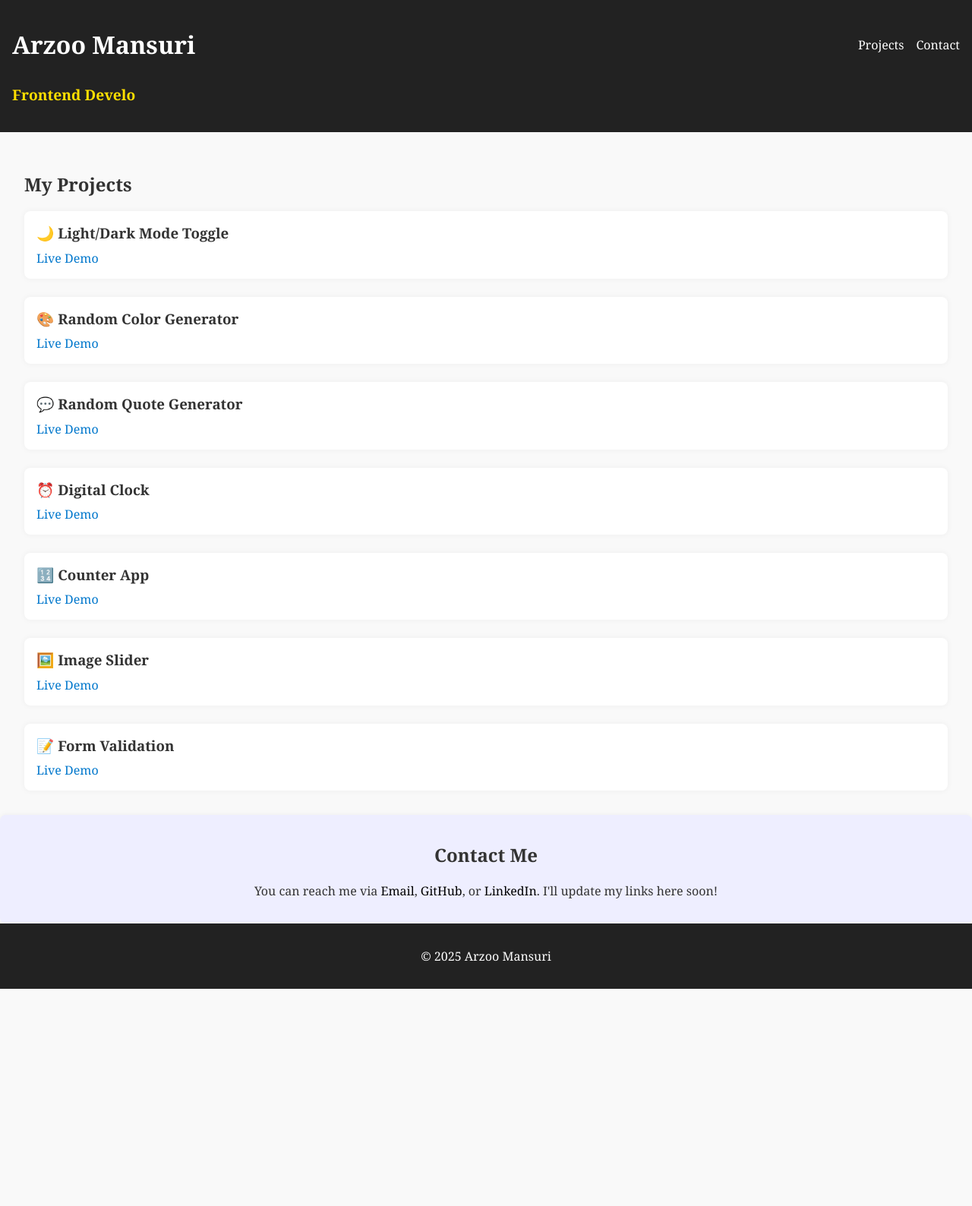
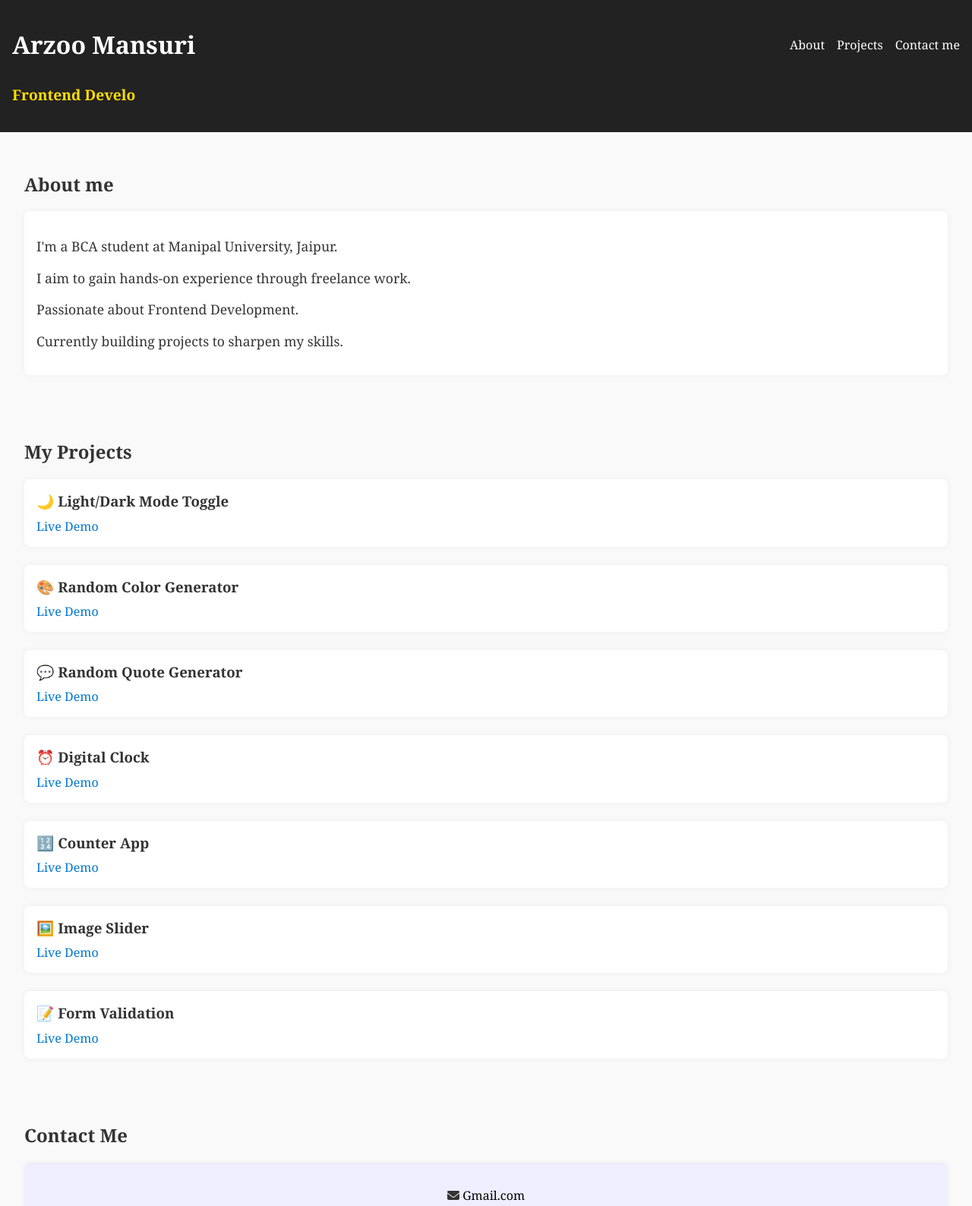
Before and after one commit to ArzooMansuri18/Portfolio, a plain HTML site: page index.html in a window 1280 px wide. Shown: the top 1588 px of the page at 76% size. Before the commit the page ends 1302 px from the top, so only its background shows below. Drawn offline with Linux system fonts and the light colour scheme.

Commit message:
Update index.html

```diff
--- a/index.html
+++ b/index.html
@@ -5,6 +5,7 @@
     <meta name="viewport" content="width=device-width, initial-scale=1.0"/>
     <title>Arzoo Mansuri | Frontend Developer</title>
     <link rel="stylesheet" href="style.css">
+    <link rel="stylesheet" href="https://cdnjs.cloudflare.com/ajax/libs/font-awesome/6.5.0/css/all.min.css">
 </head>
 <body>
     <header>
@@ -12,12 +13,23 @@
             <h1>Arzoo Mansuri</h1>
             <div class="toggle-btn">☰</div>
             <ul class="nav-links">
+                <li><a href="#about">About</a></li>
                 <li><a href="#projects">Projects</a></li>
-                <li><a href="#contact">Contact</a></li>
+                <li><a href="#contact">Contact me</a></li>
             </ul>
         </div>
         <p class="typing"></p>
     </header>
+
+    <section id="about">
+        <h2>About me</h2>
+        <div class="about">
+                <p>I'm a BCA student at Manipal University, Jaipur.</p>
+                <p>I aim to gain hands-on experience through freelance work.</p>
+                <p>Passionate about Frontend Development.</p>
+                <p>Currently building projects to sharpen my skills.</p>
+        </div>
+    </section>
 
     <section id="projects">
         <h2>My Projects</h2>
@@ -32,13 +44,19 @@
         </div>
     </section>
 
-    <section id="contact" class="contact">
+    <section id="contact">
         <h2>Contact Me</h2>
-        <p>You can reach me via <a href="https://mail.google.com/mail/u/0/#inbox">Email</a>, <a href="https://github.com/ArzooMansuri18">GitHub</a>, or <a href="https://www.linkedin.com/in/arzoo-mansuri-406413338/">LinkedIn</a>. I'll update my links here soon!</p>
+        <div class="contact">
+        <p><i class="fas fa-envelope"></i><a href="https://mail.google.com/mail/u/0/#inbox"> Gmail.com</a></p>
+        <p><i class="fab fa-linkedin"></i><a href="https://www.linkedin.com/in/arzoo-mansuri-406413338/"> LinkedIn.com</a></p>
+        <p><i class="fab fa-github"></i><a href="https://github.com/ArzooMansuri18"> GitHub.com</a></p>
+        </div>
     </section>
 
     <footer>
-        <p>© 2025 Arzoo Mansuri</p>
+        <p>
+            &copy; 2025. Arzoo Mansuri
+        </p>
     </footer>
     <script src="main.js"></script>
 </body>
```
